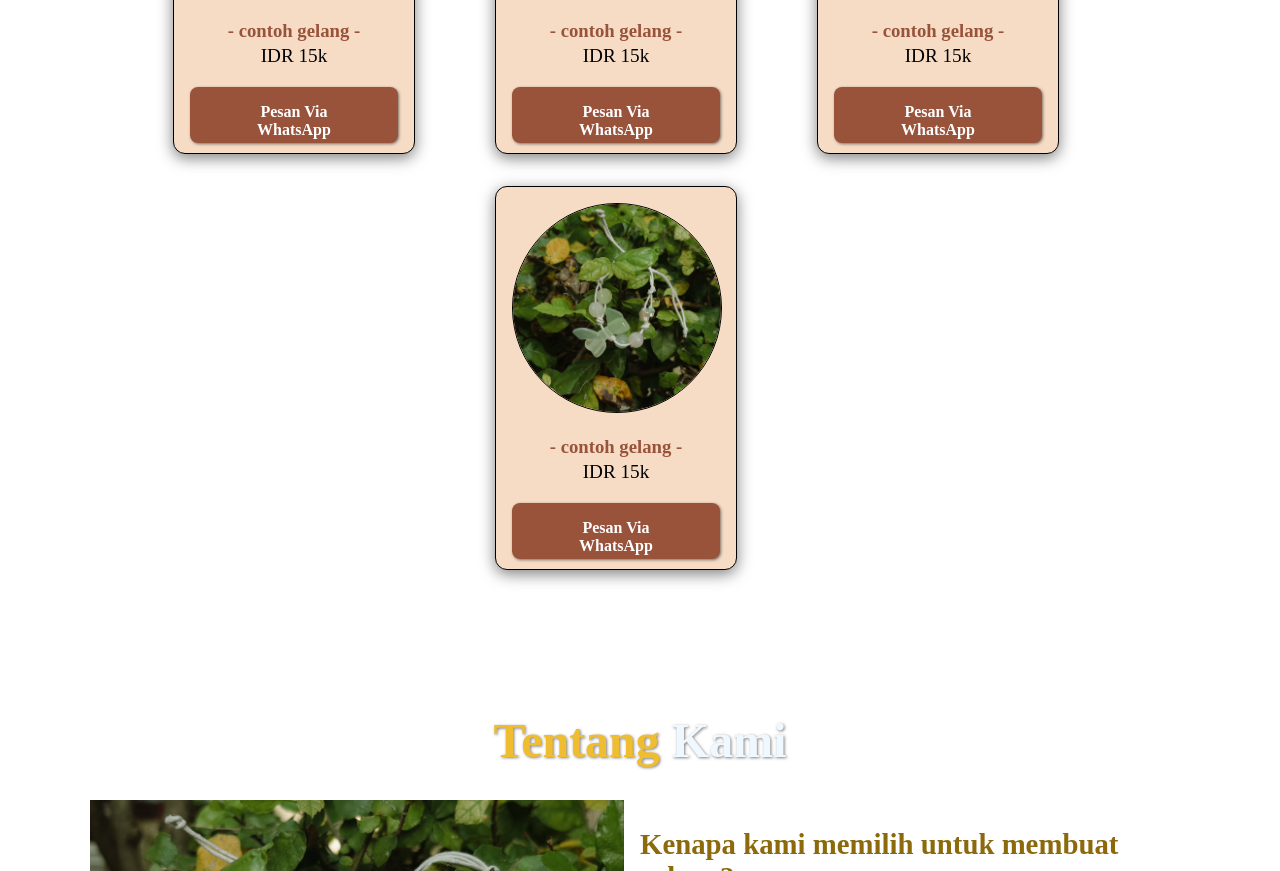
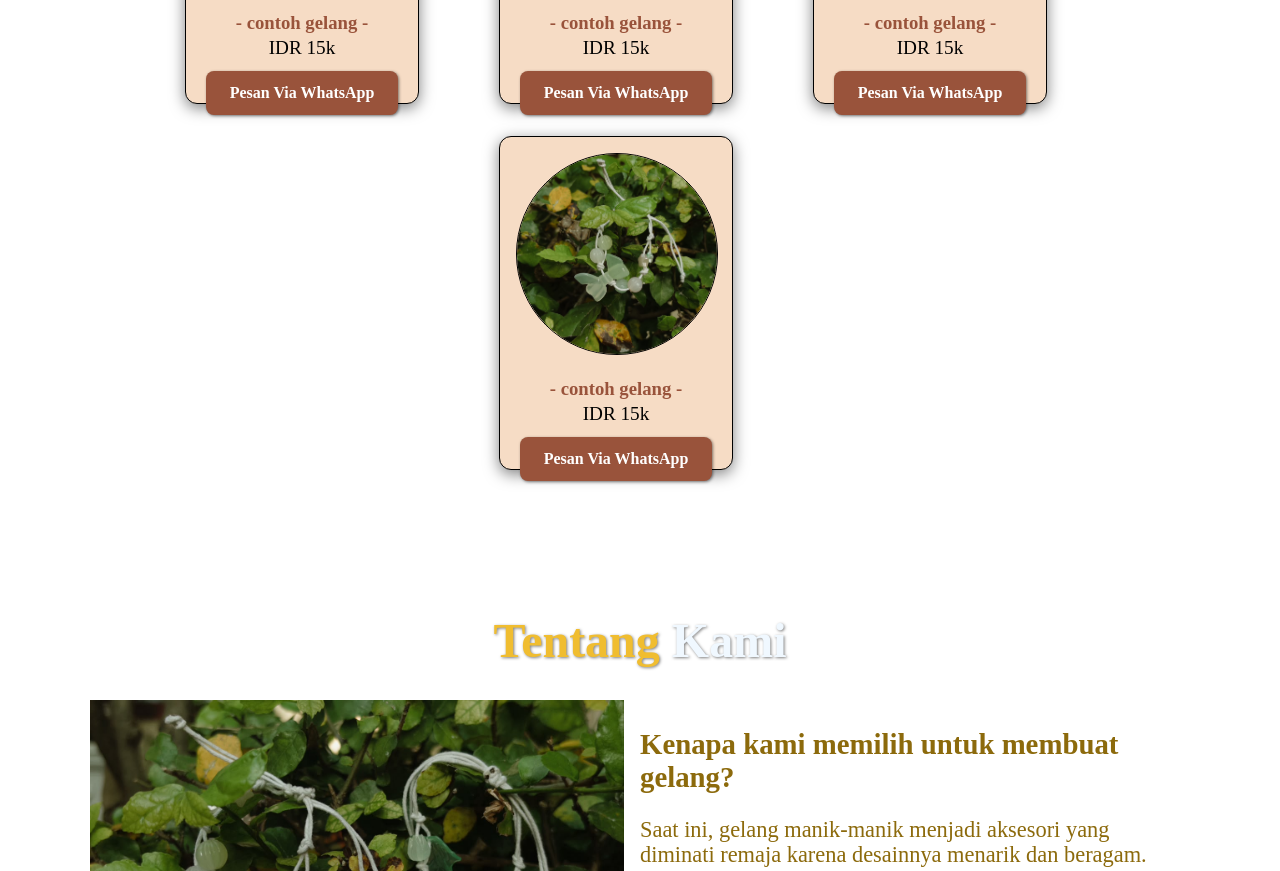
Before and after one commit to wivduwg/RPL, a plain HTML site: page index.html in a window 1280 px wide. Shown: the part 1306-2177 px from the top of the page. Drawn offline with Linux system fonts and the light colour scheme.

Commit message:
Update style.css

```diff
--- a/style.css
+++ b/style.css
@@ -173,7 +173,7 @@ a {
   border: 1px solid #000000;
   box-shadow: 0px 4px 15px rgba(0, 0, 0, 0.5);
   border-radius: 12px;
-  height: 350px;
+  height: 300px;
   padding: 1rem;
   margin-right: 3rem;
 }
@@ -190,16 +190,17 @@ a {
   object-fit: cover;
 }
 .card .btn {
-  margin-top: 3rem;
-  display: inline-block;
-  padding: 1rem 4rem;
-  color: #ffff;
+  margin-top: 2.5rem;
+  display: inline-flex;
+  align-items: center;
+  justify-content: center;
+  padding: 0.8rem 1.5rem;
+  color: #fff;
   background-color: #99533b;
   border-radius: 0.5rem;
   box-shadow: 1px 1px 3px rgba(1, 1, 1, 0.5);
   font-size: 1rem;
-  width: 5rem;
-  height: 1.5rem;
+  text-align: center;
 }
 .footer{
     background-color: #99533b;
```
